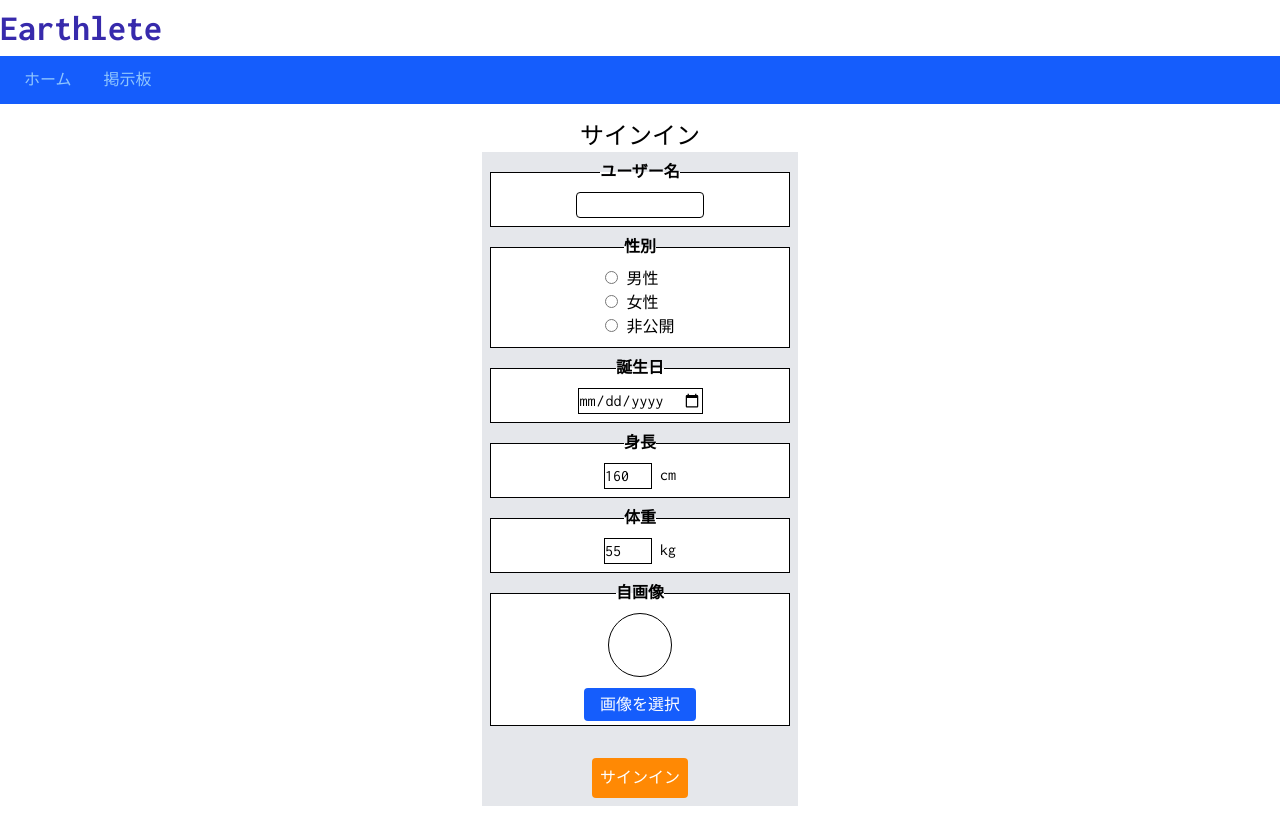
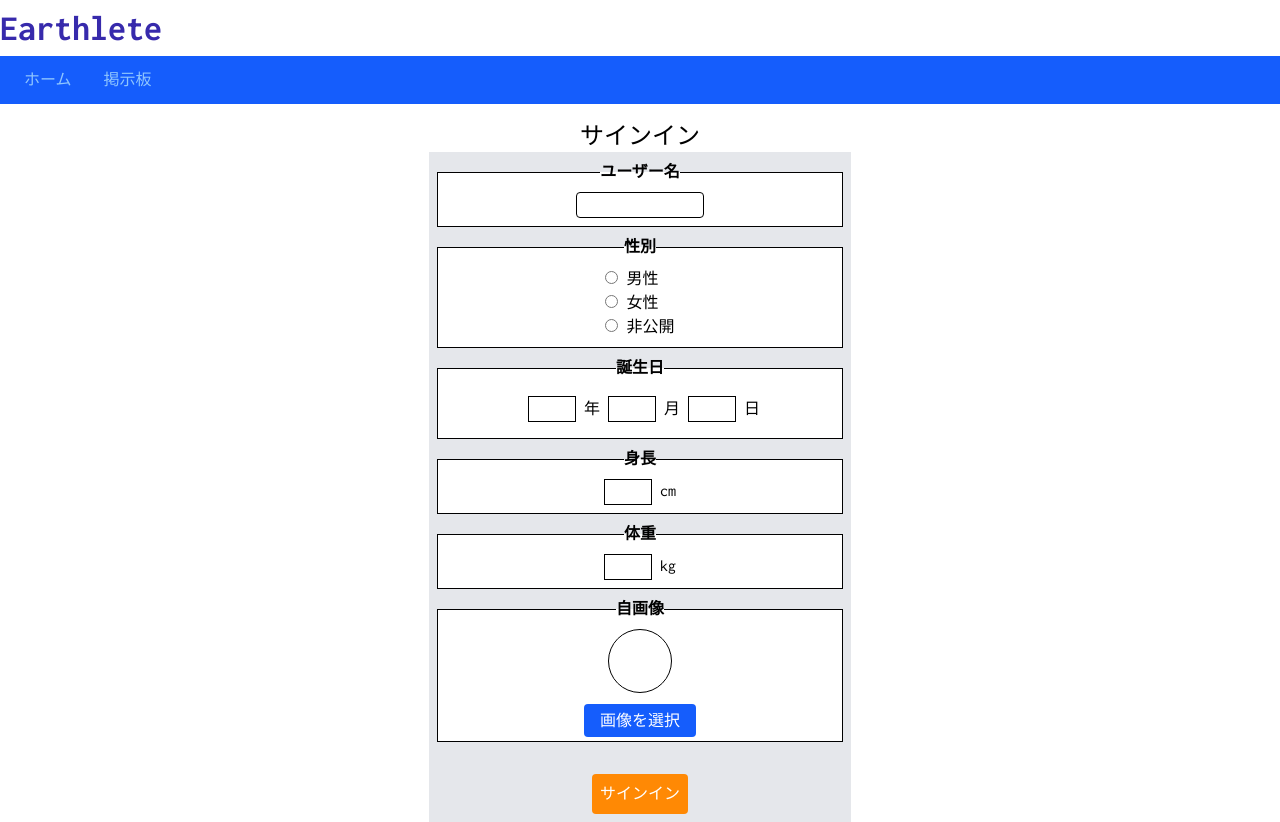
Before and after one commit to gakkungithub/earthleten, a Next.js app: page /signIn in a window 1280 px wide. Built offline with nearby package versions, Linux system fonts and the light colour scheme.

Commit message:
divide the bdate field into three number field

```diff
--- a/src/app/signIn/page.tsx
+++ b/src/app/signIn/page.tsx
@@ -24,26 +24,46 @@ const schema = yup.object({
         .label('性別')
         .required('いずれかの${label}を選んでください。'),
     bdate: yup
-        .date()
+        .array()
+        .of(yup.number().nullable())
+        .required()
         .label('誕生日')
-        .min(new Date('1908-05-23'), '${label}は${min}以降にしてください。')
-        .max(new Date().toLocaleString('ja-JP'), '${label}は${max}以前にしてください。'),
+        .test('is-valid-bdate', '正しい日付を入力してください', (value) => {
+            const [ year, month, day ] = value;
+            if (year && month && day) {
+                if ( year < 1908 || (month < 1 || month > 12)) {
+                    return false;
+                }
+                const daysInMonth = new Date(year, month, 0).getDate();
+                if (day < 1 || day > daysInMonth) {
+                    return false;
+                }
+                return true;
+            }
+            // alert(`${value} hello`);
+            return false;
+        }),
     height: yup
         .number()
         .label('身長')
+        .required()
+        .nullable()
+        .transform((value) => ( value === "" ? null : value))
         .min(0.1, '${label}は{min}cm以上にしてください。')
         .max(272, '${label}は{max}cm以下にしてください'),
     weight: yup
         .number()
         .label('体重')
+        .required()
+        .nullable()
+        .transform((value) => ( value === "" ? null : value))
         .min(0.1, '${label}は${min}kg以上にしてください。')
         .max(1000, '${label}は${max}kg以下にしてください。'),
     image: yup
         .mixed<FileList>()
-        .nullable()
         .test('image', '画像ファイルを選んでください',
             (value) => {
-                if (value === undefined || value === null || value.length != 1) {
+                if (value === undefined || value.length != 1) {
                     return true;
                 }
                 else {
@@ -59,10 +79,10 @@ const schema = yup.object({
 type InputUserValues = {
     name: string,
     gender: string,
-    bdate?: Date,
-    height?: number,
-    weight?: number,
-    image?: FileList | undefined | null,
+    bdate: (number | null | undefined)[],
+    height: number | null,
+    weight: number | null,
+    image?: FileList,
 }
 
 export default function SignInPage(){
@@ -72,10 +92,9 @@ export default function SignInPage(){
     const defaultValues: InputUserValues = {
         name: "",
         gender: "",
-        bdate: new Date(),
-        height: 160,
-        weight: 55,
-        image: null,
+        bdate: [null, null, null],
+        height: null,
+        weight: null,
     }
 
     const { register, handleSubmit,
@@ -86,10 +105,13 @@ export default function SignInPage(){
 
     // onSubmitは非同期処理Promiseを返すのでasyncが可能
     const onsubmit = async (data: InputUserValues) => {
+        const [year, month, day] = data.bdate;
+
         const userData = {
             name: data.name,
             gender: data.gender,
-            bdate: data.bdate,
+            bdate: (year !== null && month !== null && day !== null && year !== undefined && month !== undefined && day !== undefined)
+                    ? new Date(`${data.bdate[0]}-${data.bdate[1]}-${data.bdate[2]}`) : null,
             height: data.height,
             weight: data.weight,
             image: currentImage,
@@ -109,7 +131,7 @@ export default function SignInPage(){
     // legendは横並びにできない
     <div className="w-full">
         <h2 className="text-2xl text-black text-center">サインイン</h2>
-        <form onSubmit={handleSubmit(onsubmit)} className="flex flex-col mx-auto justify-center space-y-2 p-2 w-1/2 md:w-1/3 lg:w-1/4 bg-gray-200">
+        <form onSubmit={handleSubmit(onsubmit)} className="flex flex-col mx-auto justify-center space-y-2 p-2 w-2/3 md:w-1/2 lg:w-1/3 bg-gray-200">
             <fieldset className="p-2 border text-center bg-white">
                 <legend className="font-bold">ユーザー名</legend>
                 <input id="username" type="text" className="border w-32 rounded" {...register('name')}/>
@@ -132,13 +154,20 @@ export default function SignInPage(){
             </fieldset>
             <fieldset className="p-2 border text-center bg-white">
                 <legend className="font-bold">誕生日</legend>
-                <input id="birthdate" type="date" className="border" {...register('bdate')}/>
+                <div className="flex justify-center items-center">
+                    <input id="bdate" type="number" step="1" className="border w-12 m-2" {...register('bdate.0')}/>
+                    <p>年</p>
+                    <input id="bdate" type="number" step="1" className="border w-12 m-2" {...register('bdate.1')}/>
+                    <p>月</p>
+                    <input id="bdate" type="number" step="1" className="border w-12 m-2" {...register('bdate.2')}/>
+                    <p>日</p>
+                </div>
                 <div>{errors.bdate?.message}</div>
             </fieldset>
             <fieldset className="p-2 border bg-white">
                 <legend className="text-center font-bold">身長</legend>
                 <div className="flex justify-center">
-                    <input id="height" type="number" step="0.1" min="0.1" max="270" className="border w-12 mr-2" {...register('height')}/>
+                    <input id="height" type="number" step="0.1" className="border w-12 mr-2" {...register('height')}/>
                     <p>cm</p>
                 </div>
                 <div>{errors.height?.message}</div>
@@ -146,7 +175,7 @@ export default function SignInPage(){
             <fieldset className="p-2 border bg-white">
                 <legend className="text-center font-bold">体重</legend>
                 <div className="flex justify-center">
-                    <input id="weight" type="number" step="0.1" min="0.1" max="1000" className="border w-12 mr-2" {...register('weight')}/>
+                    <input id="weight" type="number" step="0.1" className="border w-12 mr-2" {...register('weight')}/>
                     <p>kg</p>
                 </div>
                 <div>{errors.weight?.message}</div>
@@ -178,29 +207,3 @@ export default function SignInPage(){
     </div>
     );
 }
-
-// export async function addUser(data: inputUserProp){
-//         try {
-//             const user = await prisma.User.create({
-//                 name: data.name,
-//                 gender: data.gender,
-//                 bdate: data.bdate,
-//                 height: data.height,
-//                 weight: data.weight,
-//                 image: data.image
-//             });
-//             return { success: true, message: `ようこそ ${user.name} さん!!`}
-//         } catch (error) {
-//             if (error instanceof PrismaClientKnownRequestError) {
-//                 if (error.code === 'P2002') {
-//                     return { success: false, message: `ユーザー名 ${data.name} は既に使われています` };
-//                 }
-//                 else {
-//                     return { success: false, message: "予期せぬPrism内のエラーが生じました" };
-//                 }
-//             }
-//             else {
-//                 return { success: false, message: "予期せぬエラーが生じました" };
-//             }
-//         }
-//     }
--- a/src/lib/actions.tsx
+++ b/src/lib/actions.tsx
@@ -21,9 +21,9 @@ import { PrismaClientKnownRequestError } from '@prisma/client/runtime/library';
 type InputUserValues = {
     name: string,
     gender: string,
-    bdate?: Date,
-    height?: number,
-    weight?: number,
+    bdate: Date | null,
+    height: number | null,
+    weight: number | null,
     image?: string,
 }
 
```
